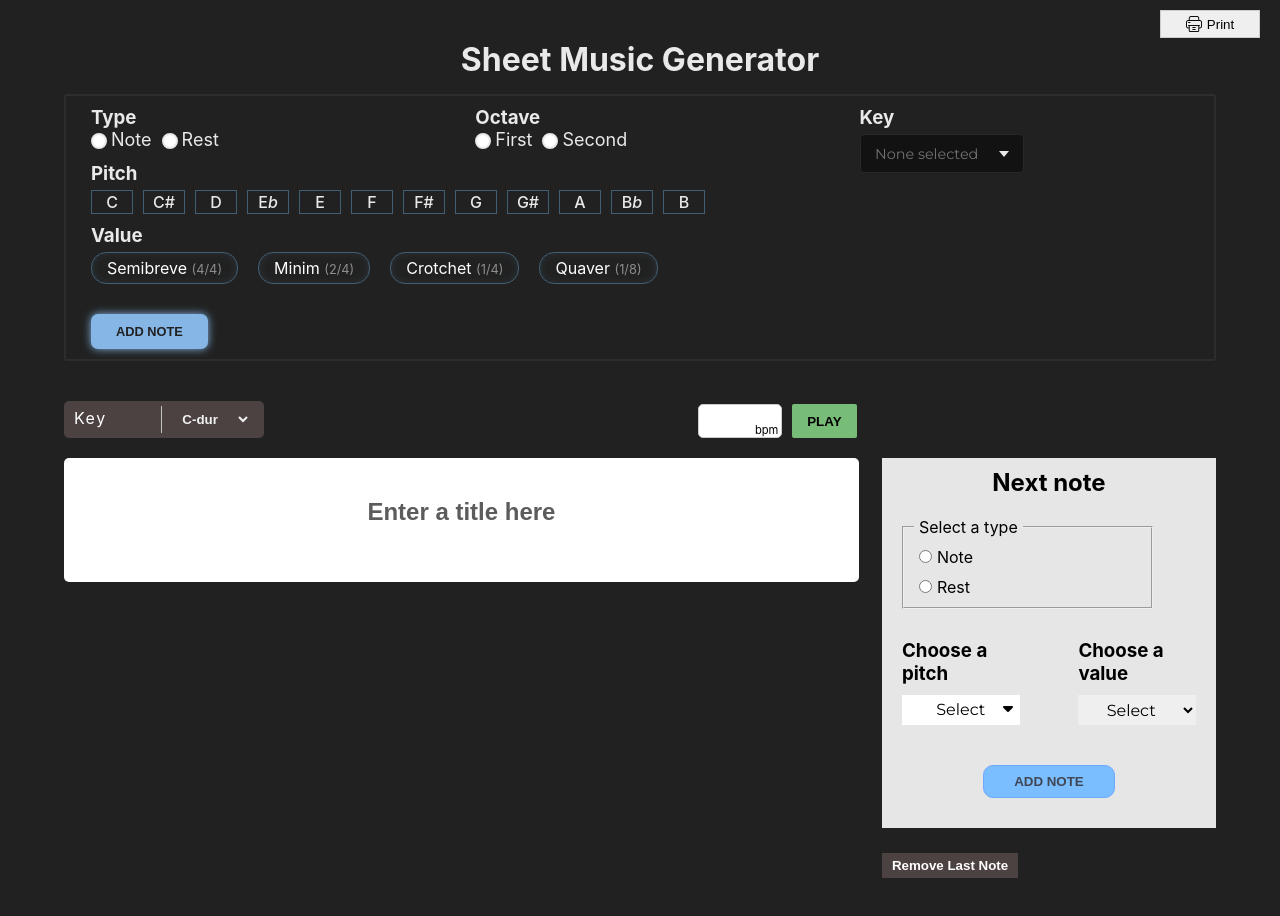
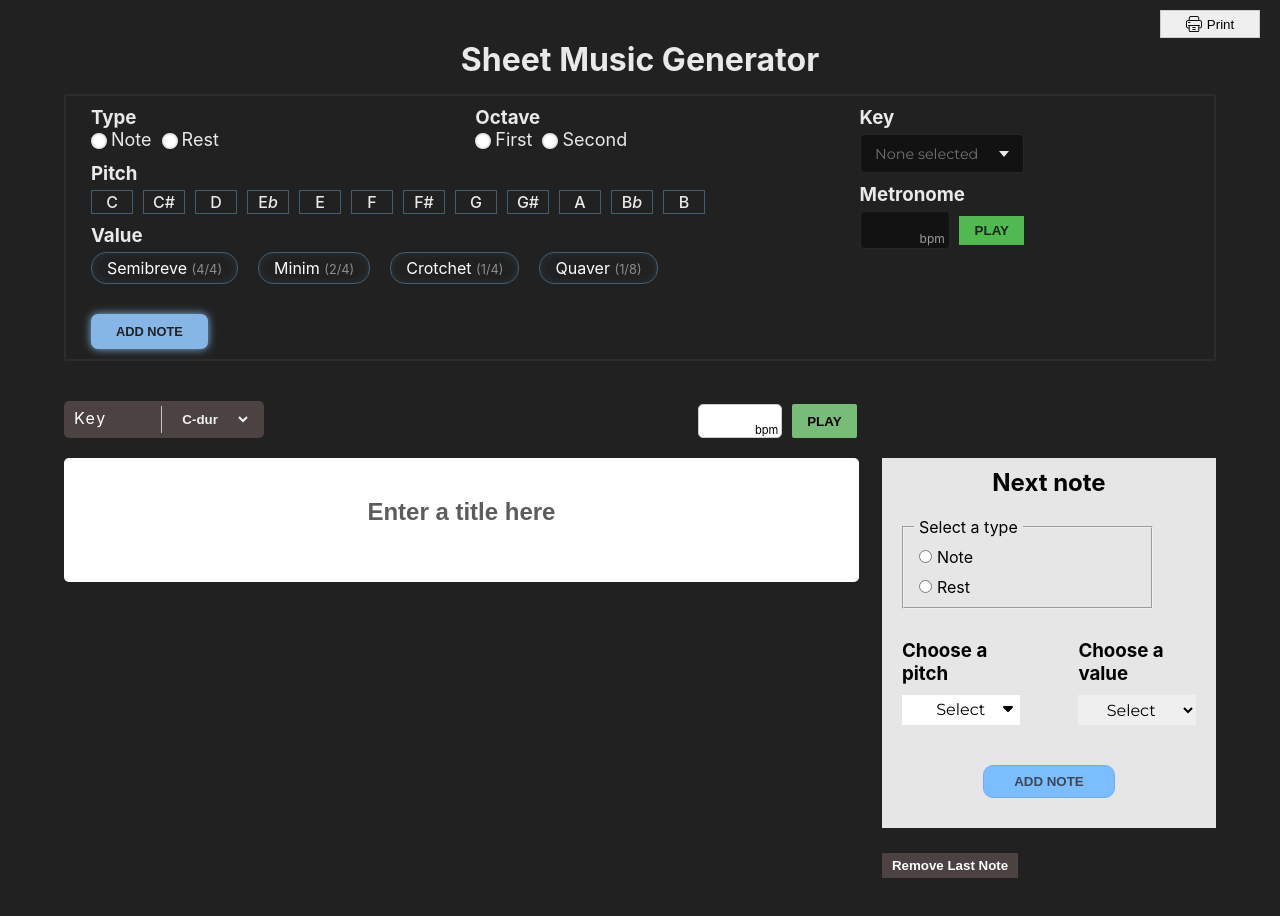
Before and after one commit to KamilSajdera/Notes-Generator, a React (Create React App) app: page / in a window 1280 px wide. Shown: the top 916 px of the page. Built offline with nearby package versions, Linux system fonts and the light colour scheme; a web font is replaced by a local one.

Commit message:
Added metronome form

```diff
--- a/src/components/header/NotesToolbar.js
+++ b/src/components/header/NotesToolbar.js
@@ -4,6 +4,7 @@ import NotesValue from "./notes-value";
 import "./NotesToolbar.css";
 import SoundChoice from "./sound-choice";
 import TypeAndOctave from "./type-and-octave-form";
+import MetronomeForm from "./metronome-form";
 
 export default function NotesToolbar() {
   const [isSticky, setIsSticky] = useState(false);
@@ -38,6 +39,7 @@ export default function NotesToolbar() {
       </div>
       <div className="helper-functions">
         <KeyOptions />
+        <MetronomeForm />
       </div>
     </section>
   );
--- /dev/null
+++ b/src/components/header/metronome-form.css
@@ -0,0 +1,60 @@
+.metronome-form {
+  width: 100%;
+  display: flex;
+  justify-content: space-between;
+  align-items: center;
+  margin-top: 5px;
+  position: relative;
+}
+
+.metronome-form input {
+  outline: none;
+  background: #121212;
+  border: 1px solid #272727;
+  border-radius: 0.25rem;
+  padding: 0.6em 1em;
+  width: 90px;
+  -moz-appearance: textfield;
+  appearance: none;
+  color: #fff;
+  font-size: 0.95em;
+  text-align: center;
+  font-weight: 600;
+}
+
+.metronome-form input[type="number"]::-webkit-inner-spin-button,
+.metronome-form input[type="number"]::-webkit-outer-spin-button {
+  -webkit-appearance: none;
+  margin: 0;
+}
+
+.metronome-form label {
+  position: absolute;
+  bottom: 3px;
+  left: 60px;
+  font-size: 0.75em;
+  color: #9c9c9c;
+}
+
+.metronome-form button {
+  display: block;
+  outline: none;
+  border: none;
+  padding: 7px 0;
+  width: 65px;
+  cursor: pointer;
+  font-weight: 600;
+  text-transform: uppercase;
+  background: rgb(80 186 80);
+  color: #212121;
+  transition: filter 150ms ease-in-out;
+}
+
+.metronome-form button:hover {
+  filter: brightness(1.2);
+}
+
+.playing {
+  background: #e54040!important;
+  color: #fff!important;
+}
--- /dev/null
+++ b/src/components/header/metronome-form.js
@@ -0,0 +1,20 @@
+import { useState } from "react";
+
+import "./metronome-form.css";
+
+export default function MetronomeForm() {
+  const [isPlaying, setIsPlaying] = useState(false);
+
+  return (
+    <div className="toolbar-row" style={{ marginTop: "10px" }}>
+      <h3>Metronome</h3>
+      <form className="metronome-form">
+        <input type="number" min="60" max="160" step="1" name="bpm" required />
+        <label htmlFor="bpm">bpm</label>
+        <button type="submit" className={isPlaying ? "playing" : ""}>
+          {isPlaying ? "Stop" : "Play"}
+        </button>
+      </form>
+    </div>
+  );
+}
```
